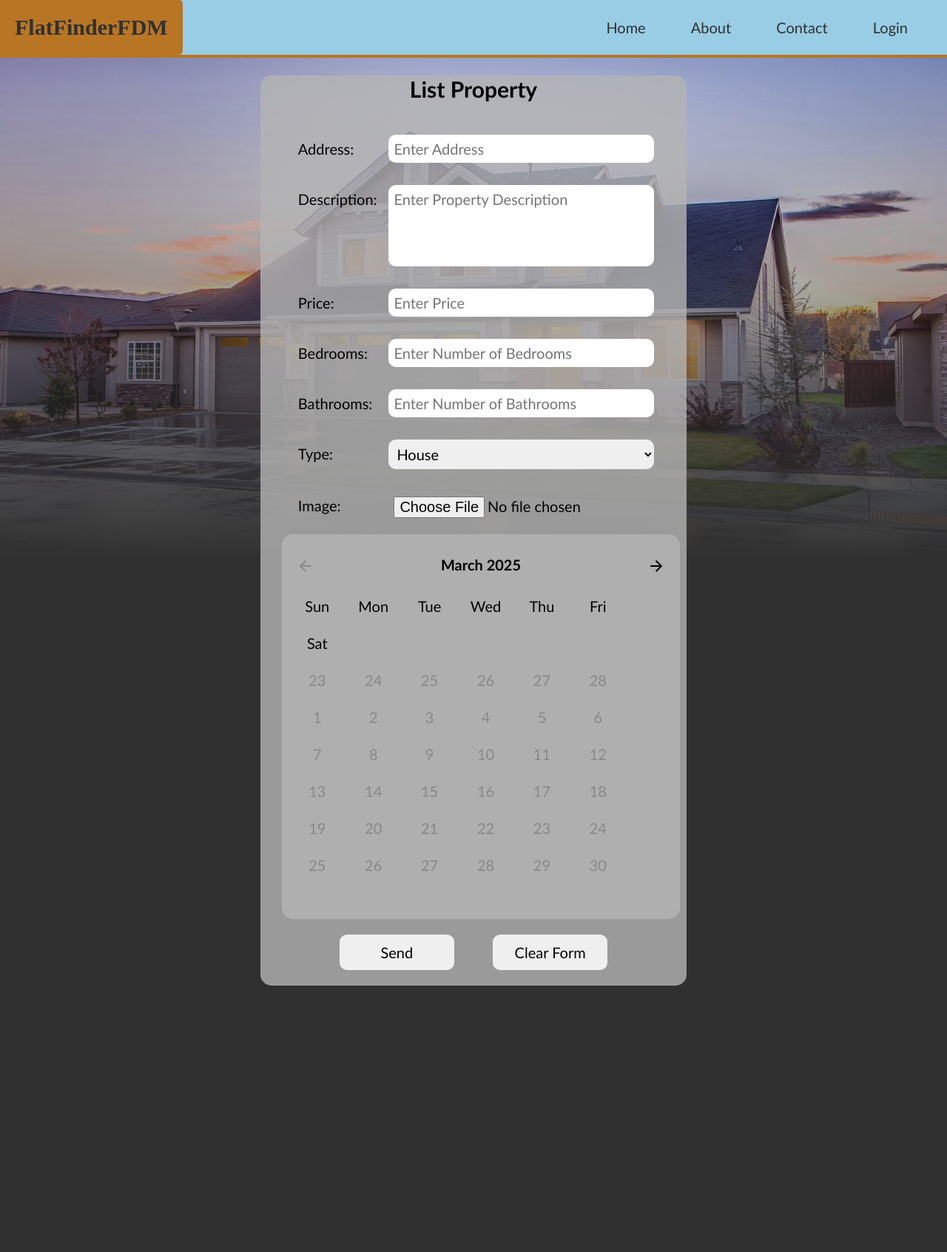
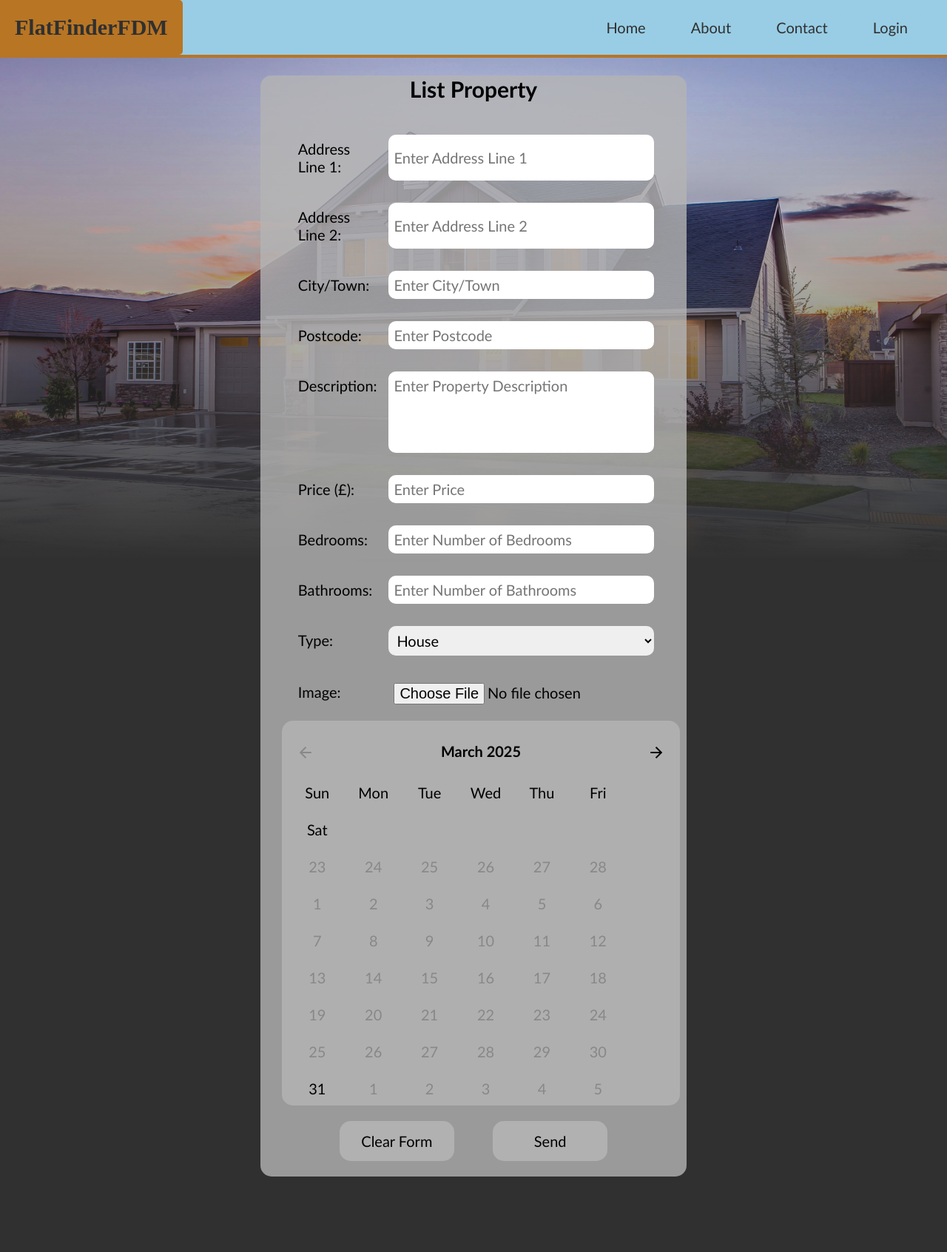
Before and after one commit to dawid-paluch/FDMFlatFinder, a PHP site: page /listProperty.html in a window 1280 px wide. Shown: the whole page at 74% size. Before the commit the page ends 1332 px from the top, so only its background shows below. Run offline with PHP 8.4, Linux system fonts and the light colour scheme.

Commit message:
Improvements made to list property page
List property page now has multiple inputs to for every separate address line making the inputs easier to understand, preventing misunderstandings. The price, number of bedrooms and number of bathrooms inputs have been changed to each have a minimum value to prevent issues caused by this. Along with this the price has been changed to have a step of 0.01 which makes sense for a price and prevents issues with incorrect values being entered. The arrows for the number inputs have been removed as well for an improved design. Along with this a JavaScript function has been added to prevent the number inputs from changing when active and scrolled upon.

```diff
--- a/css/availabilityCalendar.css
+++ b/css/availabilityCalendar.css
@@ -1,9 +1,6 @@
 #calendarContainer{
-    z-index: 10;
     background-color: rgba(180,180,180,0.8);
     border-radius: 15px;
-    /* width: 40%;
-    margin: 300px auto; */
     height: 500px;
     padding: 10px;
 }
@@ -76,4 +73,20 @@
     bottom: 0;
 }
 
-/* The css for availability calendar should be changed more appropriately to make sense and not clash with the css for the rest of the list property page */
+#buttonContainer button{
+    border-radius: 15px;
+    background-color:  rgba(210, 210, 210, 0.4);
+    border: solid 3px transparent;
+    text-decoration: none;
+    color: black;
+}
+
+#buttonContainer button:hover{
+    border-color: rgb(184, 117, 36);
+
+}
+
+#buttonContainer button:active{
+    background-color:#98cde5;
+    border-color: transparent;
+}
--- a/css/listProperty.css
+++ b/css/listProperty.css
@@ -31,6 +31,14 @@ textarea{
     resize: none;
 }
 
+input[type="number"]::-webkit-outer-spin-button, input[type="number"]::-webkit-inner-spin-button {
+  -webkit-appearance: none;
+}
+
+input[type="number"] {
+  -moz-appearance: textfield;
+}
+
 #calendarContainer{
     width: 100%;
     grid-column: 1/ span 2;
--- a/javascript/availabilityCalendar.js
+++ b/javascript/availabilityCalendar.js
@@ -1,3 +1,5 @@
+localStorage.setItem('availability', JSON.stringify([]));
+
 //Loading calender with current month and year as well as the appropriate days for the month.
 document.addEventListener('DOMContentLoaded', function () {
 
@@ -152,3 +154,11 @@ function checkIfDateSelected(date) {
 
 // Function must be added to store the avaialability data of local storage into the value of the hidden input field
 // This function will be called when the form is submitted
+document.getElementById('listPropertyForm').addEventListener('submit', function (event) {
+    let availability = JSON.parse(localStorage.getItem('availability'));
+    document.getElementById('availability').value = availability;
+});
+
+function disableScroll(event) {
+    event.preventDefault();
+}
--- a/listProperty.html
+++ b/listProperty.html
@@ -36,20 +36,29 @@
         <div id="listPropertyContainer">
             <h1>List Property</h1>
             <form action="testListProperty.php" method="post" enctype="multipart/form-data" id="listPropertyForm">
-                <label for="address">Address:</label>
-                <input type="text" id="address" name="address" placeholder="Enter Address" required>
+                <label for="addressLine1">Address Line 1:</label>
+                <input type="text" id="addressLine1" name="addressLine1" placeholder="Enter Address Line 1" required>
+
+                <label for="addressLine2">Address Line 2:</label>
+                <input type="text" id="addressLine2" name="addressLine2" placeholder="Enter Address Line 2">
+
+                <label for="addressCityTown">City/Town:</label>
+                <input type="text" id="addressCityTown" name="addressCityTown" placeholder="Enter City/Town" required>
+
+                <label for="addressPostcode">Postcode:</label>
+                <input type="text" id="addressPostcode" name="addressPostcode" placeholder="Enter Postcode" required>
 
                 <label for="description">Description:</label>
                 <textarea id="description" name="description" placeholder="Enter Property Description" rows="4" required></textarea>
 
-                <label for="price">Price:</label>
-                <input type="number" id="price" name="price" placeholder="Enter Price" required>
+                <label for="price">Price (£):</label>
+                <input type="number" id="price" name="price" placeholder="Enter Price" min="100" step="0.01" onwheel="disableScroll(event)" required>
 
                 <label for="bedrooms">Bedrooms:</label>
-                <input type="number" id="bedrooms" name="bedrooms" placeholder="Enter Number of Bedrooms" required>
+                <input type="number" id="bedrooms" name="bedrooms" placeholder="Enter Number of Bedrooms" min="1" onwheel="disableScroll(event)" required>
 
                 <label for="bathrooms">Bathrooms:</label>
-                <input type="number" id="bathrooms" name="bathrooms" placeholder="Enter Number of Bathrooms" required>
+                <input type="number" id="bathrooms" name="bathrooms" placeholder="Enter Number of Bathrooms" max="1" onwheel="disableScroll(event)" required>
 
                 <label for="type">Type:</label>
                 <select id="type" name="type" required>
@@ -85,8 +94,8 @@
                 </div>
 
                 <div id="buttonContainer">
+                    <button type="reset" id="clearButton">Clear Form</button>
                     <button type="submit" id="submitButton">Send</button>
-                    <button type="reset" id="clearButton">Clear Form</button>
                 </div>
             </form>
         </div>
```
Also changed, not shown: testListProperty.php (+8 -2 lines).
